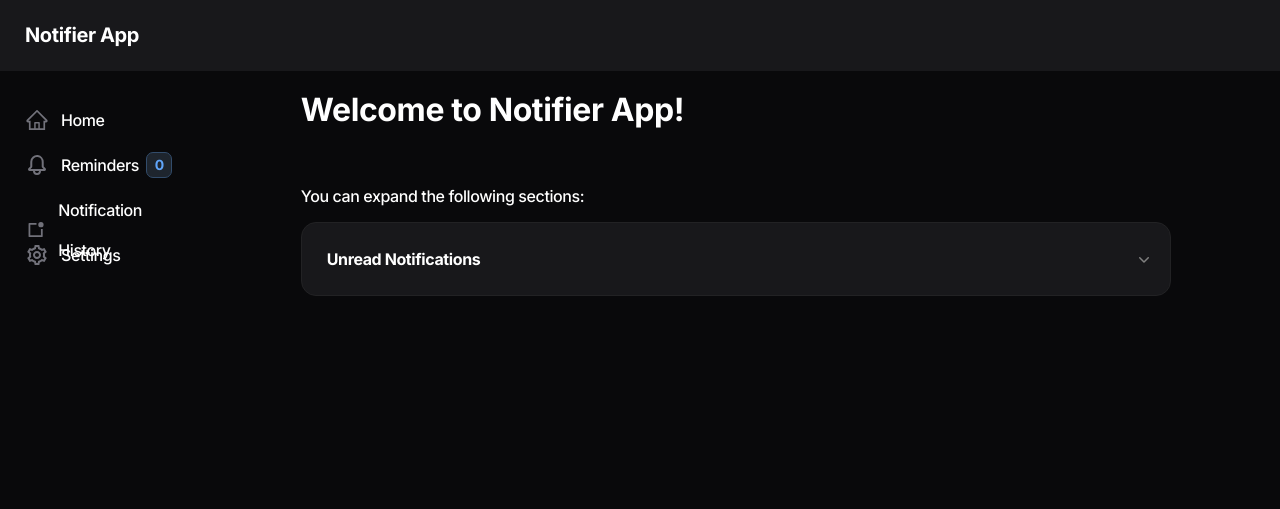
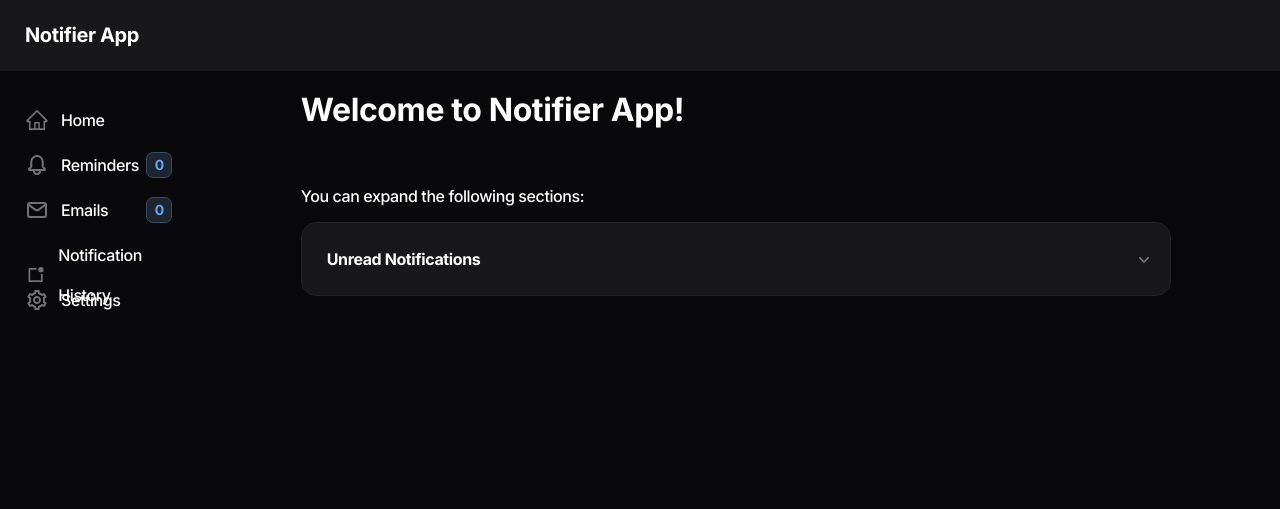
Before and after one commit to Rajdave69/techfest-notifier-app, a Python web app: template gui/templates/homepage.html in a window 1280 px wide. Shown: the top 509 px of the page. Run offline with Jinja, Linux system fonts and the light colour scheme; the template is opened without the code that fills it, so the values that code supplies are empty.

Commit message:
Create emails page

```diff
--- a/gui/static/homepage.css
+++ b/gui/static/homepage.css
@@ -973,6 +973,63 @@ padding-left: 10px;
 
 
 
+/*
+#
+#
+#   Emails Page
+#
+#
+*/
+
+#emails-grid {
+    display: grid;
+    grid-template-columns: 15% 85%;
+    grid-template-rows: 60px 74vh;
+    grid-column-gap: 0px;
+    grid-row-gap: 20px;
+}
+
+#emails-grid h1 {
+    margin-bottom: 10px;
+    align-self: center;
+
+}
+
+
+#emails-grid p {
+    grid-area: 2 / 1 / 3 / 3;
+}
+
+#emails-grid h1 {
+    grid-area: 1 / 1 / 2 / 2;
+}
+
+#emails-grid .table-wrapper {
+    grid-area: 2 / 1 / 3 / 3;
+}
+
+#emails-empty {
+    grid-area: 2 / 1 / 3 / 3;
+}
+
+
+
+
+
+
+
+
+
+
+
+
+
+
+
+
+
+
+
 body {
     background-color: var(--dark-bg-color);
     font-family: "Inter", sans-serif;
--- a/gui/static/homepage.js
+++ b/gui/static/homepage.js
@@ -16,6 +16,7 @@ function displayPageBasedOnHash() {
         "#": document.getElementById("#"),
         "#settings": document.getElementById("#settings"),
         "#reminders": document.getElementById("#reminders"),
+        "#emails": document.getElementById("#emails"),
         "#notification-history": document.getElementById(
             "#notification-history",
         ),
@@ -48,20 +49,17 @@ function pageLoad() {
 
     selectSidebarElement(currentPageAndParams[0]);
     setSidebarReminderCount();
+    setSidebarEmailCount();
 
-    if (currentPageAndParams[0] === "#") {
-        console.log("uwu");
-        homepageLoadUnreadNotifications();
-    } else if (currentPageAndParams[0] === "#reminders") {
-        remindersPageLoadReminders();
-    } else if (currentPageAndParams[0] === "#notification-history") {
-        notificationHistoryPageLoad();
-    } else if (currentPageAndParams[0] === "#view-reminder") {
-        console.log(currentPageAndParams)
-        loadViewReminderPage(currentPageAndParams[1]);
+    switch (currentPageAndParams[0]) {
+        case "#": homepageLoadUnreadNotifications(); break;
+        case "#reminders": remindersPageLoadReminders(); break;
+        case "#emails": emailsPageLoadEmails(); break;
+        case "#notification-history": notificationHistoryPageLoad(); break;
+        case "#view-reminder": loadViewReminderPage(currentPageAndParams[1]); break;
+        case "#view-email": loadViewEmailPage(currentPageAndParams[1]); break;
+        // case _:         console.warn(currentPageAndParams);
 
-    } else {
-        console.warn(currentPageAndParams);
     }
 }
 
@@ -102,6 +100,9 @@ function selectSidebarElement(pageHash) {
         "#": "#",
         "#reminders": "#reminders",
         "#create-reminder": "#reminders",
+        "#view-reminder": "#reminders",
+        "#emails": "#emails",
+        "#view-email": "emails",
         "#notification-history": "#notification-history",
         "#settings": "#settings",
     };
@@ -157,8 +158,6 @@ function loadViewEmailPage(params) {
             senderBox.InnerHtml = `<b>From:</b> <br>${response['body']}`
 
             setBreadcrumbPath("#view-reminder", `View #${email_id}`)
-
-
         })
 
 }
@@ -249,7 +248,7 @@ function homepageLoadUnreadNotifications() {
 function setSidebarReminderCount() {
     const reminderNumberBox = document.getElementById("reminder-number-box");
 
-    fetch(`${API_URL}/api/reminders/`, {
+    fetch(`${API_URL}/api/reminders/unread/`, {
         method: "GET",
     })
         .then((response) => response.json())
@@ -260,6 +259,23 @@ function setSidebarReminderCount() {
                 reminderNumberBox.style.display = "flex";
                 reminderNumberBox.innerText =
                     response["data"].length.toString();
+            }
+        });
+}
+
+function setSidebarEmailCount() {
+    const emailNumberBox = document.getElementById("email-number-box");
+
+    fetch(`${API_URL}/api/emails/unread/`, {
+        method: "GET",
+    })
+        .then((response) => response.json())
+        .then((response) => {
+            if (response["data"].length === 0) {
+                emailNumberBox.style.display = "none";
+            } else {
+                emailNumberBox.style.display = "flex";
+                emailNumberBox.innerText = response["data"].length.toString();
             }
         });
 }
@@ -368,12 +384,89 @@ function remindersPageLoadReminders() {
         });
 }
 
+
+function emailsPageLoadEmails() {
+    const emailsTableBody = document.getElementById("emails-table").children[0];
+    const emptyEmailsDiv = document.getElementById("emails-empty");
+    const tableWrapper = document.getElementById("emails-table");
+
+    // Clear existing rows except for the header
+    while (emailsTableBody.rows.length > 1) {
+        emailsTableBody.deleteRow(1);
+    }
+
+    fetch(`${API_URL}/api/emails/`, {
+        method: "GET",
+    })
+        .then((response) => response.json())
+        .then((response) => response["data"])
+        .then((response) => {
+            console.log(response);
+            console.log(response.length);
+
+            if (response.length === 0) {
+                emptyEmailsDiv.style.display = "grid";
+                tableWrapper.hidden = true;
+            } else {
+                emptyEmailsDiv.style.display = "none";
+                tableWrapper.hidden = false;
+
+                for (let element of response) {
+                    // Create a table row
+                    let tr = document.createElement("tr");
+
+                    // Create table data cells for title, description, and time
+                    let title = document.createElement("td");
+                    let description = document.createElement("td");
+                    let time = document.createElement("td");
+                    const viewButtonCell = document.createElement("td");
+
+                    // Set the text content for the cells
+                    title.innerText = element["title"];
+                    description.innerText = element["description"];
+                    const dateObj = new Date(element["timestamp"] * 1000);
+                    time.innerText = `${dateObj.toLocaleDateString()} ${dateObj.toLocaleTimeString()}`;
+
+                    /*
+                    !!! SVG ONE - View Icon with Class!!!
+                    */
+                    // Create an SVG element for the View icon
+                    const viewButtonSVG = document.createElementNS("http://www.w3.org/2000/svg", "svg");
+                    viewButtonSVG.setAttribute("width", "1em");
+                    viewButtonSVG.setAttribute("height", "1em");
+                    viewButtonSVG.setAttribute("viewBox", "0 0 24 24");
+                    viewButtonSVG.setAttribute("fill", "currentColor");
+
+                    // Create path elements for the View SVG
+                    const viewSVGPath = document.createElementNS("http://www.w3.org/2000/svg", "path");
+                    viewSVGPath.setAttribute("d", "M12 4.5C7 4.5 3.28 7.36 1.5 12C3.28 16.64 7 19.5 12 19.5C17 19.5 20.72 16.64 22.5 12C20.72 7.36 17 4.5 12 4.5ZM12 17.5C9.5 17.5 7.5 15.5 7.5 13C7.5 10.5 9.5 8.5 12 8.5C14.5 8.5 16.5 10.5 16.5 13C16.5 15.5 14.5 17.5 12 17.5ZM12 6.5C8.41 6.5 5.5 9.41 5.5 13C5.5 16.59 8.41 19.5 12 19.5C15.59 19.5 18.5 16.59 18.5 13C18.5 9.41 15.59 6.5 12 6.5ZM12 10.5C10.62 10.5 9.5 11.62 9.5 13C9.5 14.38 10.62 15.5 12 15.5C13.38 15.5 14.5 14.38 14.5 13C14.5 11.62 13.38 10.5 12 10.5Z");
+                    viewSVGPath.setAttribute("fill-rule", "evenodd");
+                    viewSVGPath.setAttribute("clip-rule", "evenodd");
+                    viewButtonSVG.append(viewSVGPath);
+
+                    // Add the SVG and text to the viewButtonCell
+                    viewButtonCell.setAttribute("class", "table-view-button");
+                    viewButtonCell.append(viewButtonSVG);
+                    viewButtonCell.append(" View");
+
+                    // Add a click event listener to the delete button cell
+                    viewButtonCell.addEventListener("click", emailsViewButtonHandler);
+
+                    // Append the cells to the row
+                    tr.append(title, time, description, viewButtonCell);
+                    emailsTableBody.append(tr);
+                }
+            }
+        });
+}
+
+
+
 function remindersDeleteButtonHandler(item) {
     const id_ = item.target.id.replace("reminder-", "");
 
-    fetch(`${API_URL}/api/reminders/delete/`, {
-        method: "post",
-        body: JSON.stringify({ id: id_ }),
+    fetch(`${API_URL}/api/reminders/delete/${id_}`, {
+        method: "DELETE",
         headers: {
             "Content-type": "application/json; charset=UTF-8",
         },
@@ -388,6 +481,14 @@ function remindersViewButtonHandler(item) {
 
     document.location.hash = `#view-reminder?id=${id_}`
 }
+
+function emailsViewButtonHandler(item) {
+    const id_ = item.target.id.replace("email-", "");
+
+    document.location.hash = `#view-email?id=${id_}`
+}
+
+
 
 function remindersCreateButtonHandler() {
     document.getElementById("create-reminder-submit-button").onclick = () => {
--- a/gui/templates/homepage.html
+++ b/gui/templates/homepage.html
@@ -22,7 +22,7 @@
       <ul id="sidebar-ul">
         <li>
           <a href="#">
-<svg class="svg-icon" style="width: 24px; height: 24px;vertical-align: middle;fill: currentColor;overflow: hidden;" viewBox="0 0 1024 1024" version="1.1" xmlns="http://www.w3.org/2000/svg"><path d="M946.5 505L560.1 118.8l-25.9-25.9c-12.3-12.2-32.1-12.2-44.4 0L77.5 505c-12.3 12.3-18.9 28.6-18.8 46 0.4 35.2 29.7 63.3 64.9 63.3h42.5V940h691.8V614.3h43.4c17.1 0 33.2-6.7 45.3-18.8 12.1-12.1 18.7-28.2 18.7-45.3 0-17-6.7-33.1-18.8-45.2zM568 868H456V664h112v204z m217.9-325.7V868H632V640c0-22.1-17.9-40-40-40H432c-22.1 0-40 17.9-40 40v228H238.1V542.3h-96l370-369.7 23.1 23.1L882 542.3h-96.1z"  /></svg>            <span class="nav-item">Home</span>
+            <svg class="svg-icon" style="width: 24px; height: 24px;vertical-align: middle;fill: currentColor;overflow: hidden;" viewBox="0 0 1024 1024" version="1.1" xmlns="http://www.w3.org/2000/svg"><path d="M946.5 505L560.1 118.8l-25.9-25.9c-12.3-12.2-32.1-12.2-44.4 0L77.5 505c-12.3 12.3-18.9 28.6-18.8 46 0.4 35.2 29.7 63.3 64.9 63.3h42.5V940h691.8V614.3h43.4c17.1 0 33.2-6.7 45.3-18.8 12.1-12.1 18.7-28.2 18.7-45.3 0-17-6.7-33.1-18.8-45.2zM568 868H456V664h112v204z m217.9-325.7V868H632V640c0-22.1-17.9-40-40-40H432c-22.1 0-40 17.9-40 40v228H238.1V542.3h-96l370-369.7 23.1 23.1L882 542.3h-96.1z"  /></svg>            <span class="nav-item">Home</span>
           </a>
         </li>
         <li>
@@ -32,6 +32,18 @@
 
             <span class="nav-item">Reminders</span>
             <span class="number-box" id="reminder-number-box">0</span>
+          </a>
+        </li>
+        <li>
+          <a href="#emails">
+
+<svg width="24px" height="24px" viewBox="0 0 24 24" fill="none" xmlns="http://www.w3.org/2000/svg">
+  <path d="M4 7.00005L10.2 11.65C11.2667 12.45 12.7333 12.45 13.8 11.65L20 7" stroke="currentColor" stroke-width="2" stroke-linecap="round" stroke-linejoin="round"/>
+  <rect x="3" y="5" width="18" height="14" rx="2" stroke="currentColor" stroke-width="2" stroke-linecap="round"/>
+</svg>
+
+            <span class="nav-item">Emails</span>
+            <span class="number-box" id="email-number-box">0</span>
           </a>
         </li>
         <li>
@@ -158,6 +170,67 @@
           </div>
         </div>
       </div>
+
+
+      <div id="#emails">
+
+<!-- Breadcrumb -->
+        <nav class="breadcrumb">
+          <a href="#emails" class="breadcrumb-path">Emails</a>
+
+          <svg class="breadcrumb-svg" xmlns="http://www.w3.org/2000/svg" viewBox="0 0 20 20" fill="currentColor" aria-hidden="false" data-slot="icon" width="20" height="20">
+            <path fill-rule="evenodd" d="M8.22 5.22a.75.75 0 0 1 1.06 0l4.25 4.25a.75.75 0 0 1 0 1.06l-4.25 4.25a.75.75 0 0 1-1.06-1.06L11.94 10 8.22 6.28a.75.75 0 0 1 0-1.06Z" clip-rule="evenodd"></path>
+          </svg>
+          <a href="#emails" class="breadcrumb-subpath">List</a>
+
+        </nav>
+
+        <div id="emails-grid">
+          <h1>Emails</h1>
+
+          <br />
+          <!--          <p>Reminders:</p>-->
+
+          <div class="empty-category" id="emails-empty">
+            <div class="empty-category-svg-box">
+              <svg
+                class="fi-ta-empty-state-icon h-6 w-6 text-gray-500 dark:text-gray-400"
+                xmlns="http://www.w3.org/2000/svg"
+                fill="none"
+                viewBox="0 0 24 24"
+                stroke-width="1.5"
+                stroke="currentColor"
+                aria-hidden="true"
+                data-slot="icon"
+              >
+                <path
+                  stroke-linecap="round"
+                  stroke-linejoin="round"
+                  d="M6 18 18 6M6 6l12 12"
+                ></path>
+              </svg>
+            </div>
+            <br />
+            <div class="empty-category-text">No Emails</div>
+          </div>
+
+          <div class="table-wrapper">
+            <table id="emails-table">
+              <tr>
+                <th>Title</th>
+                <th>At</th>
+                <th>Description</th>
+                <th></th>
+              </tr>
+
+              <!-- JS will add code here -->
+            </table>
+          </div>
+        </div>
+      </div>
+
+
+
 
       <div id="#notification-history">
 
```
